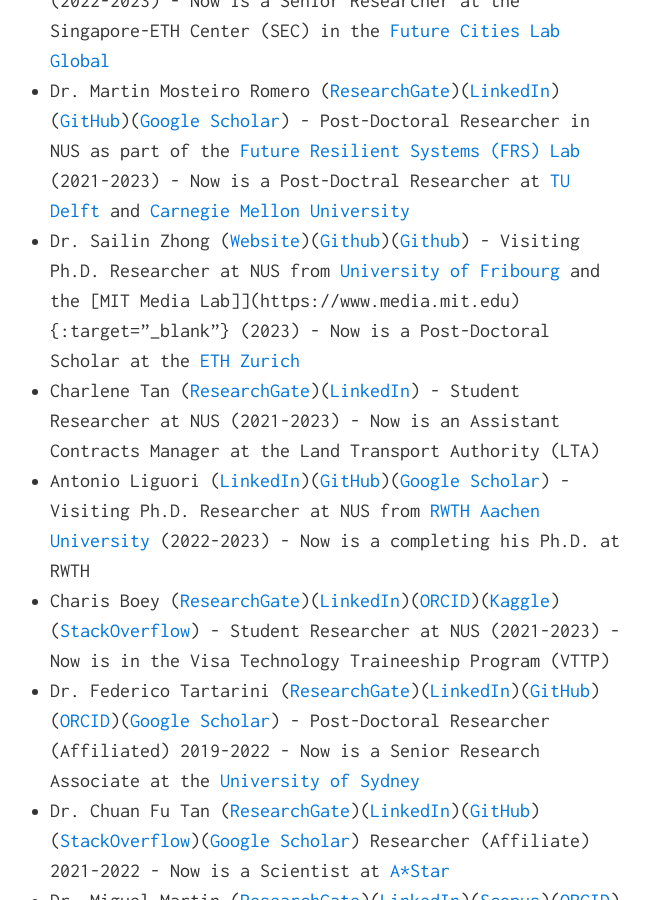
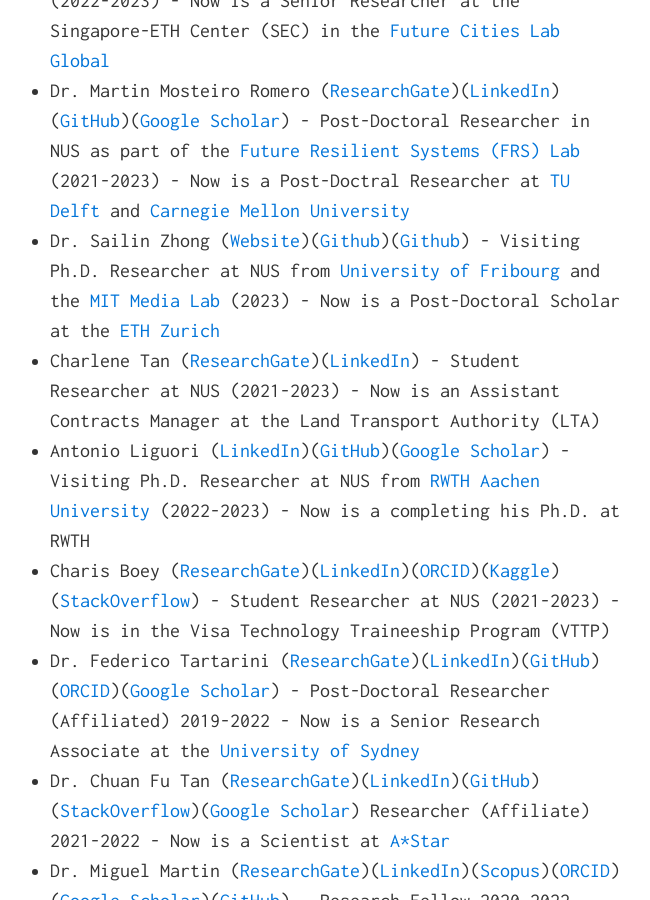
Before and after one commit to buds-lab/buds-lab.github.io, a Jekyll site: the page built from index.md, in a window 1280 px wide and 900 px high, scrolled down 8324 px. Shown: the whole window, without its empty margins (320-970 px from the left). Built offline with Jekyll 4.4.1, drawn with Linux system fonts in a browser that asks for light colours.

Commit message:
Update index.md

```diff
--- a/index.md
+++ b/index.md
@@ -133,7 +133,7 @@ Yun Xuan Chua ([ResearchGate](https://www.researchgate.net/profile/Yun-Xuan-Chua
 <!-- ![Dr. Martin Mosteiro-Romero](buds-lab.github.io/martinmosteiro.png) -->
 * Dr. Martin Mosteiro Romero ([ResearchGate](https://www.researchgate.net/profile/Martin-Mosteiro-Romero){:target="_blank"})([LinkedIn](https://www.linkedin.com/in/mart%C3%ADn-mosteiro-romero-30830727/){:target="_blank"})([GitHub](https://github.com/martin-mosteiro){:target="_blank"})([Google Scholar](https://scholar.google.ch/citations?user=paRcx8wAAAAJ&hl=en){:target="_blank"}) - Post-Doctoral Researcher in NUS as part of the [Future Resilient Systems (FRS) Lab](https://frs.ethz.ch){:target="_blank"} (2021-2023) - Now is a Post-Doctral Researcher at [TU Delft](https://www.tudelft.nl/en/) and [Carnegie Mellon University](https://www.cmu.edu/){:target="_blank"}
 <!-- is a Post-Doctoral Researcher in NUS as part of the [Future Resilient Systems (FRS) Lab](https://frs.ethz.ch){:target="_blank"} within the Module 1.4 - Digital Twin-Enabled System Resilience. The NUS part of this project is led by [Prof. Rudi Stouffs](https://www.sde.nus.edu.sg/arch/staffs/rudi-stouffs-dr/){:target="_blank"} and it is a collaboration with [Prof. Gabriela Hug](https://psl.ee.ethz.ch/people/prof--gabriela-hug.html){:target="_blank"} at the ETH Zurich and [Prof. Adrian Law](http://www.cee.ntu.edu.sg/aboutus/FacultyDir/Pages/cwklaw.aspx){:target="_blank"} from NTU. Dr. Mosteiro holds a Doctor of Sciences (Dr. sc. ETH Zurich) and Masters in Energy Science from the [ETH Z&uuml;rich](http://bit.ly/2nsD908){:target="_blank"} and a Bachelor's Degree in Bioenvironmental Engineering from [Rutgers University](https://www.rutgers.edu){:target="_blank"} in the USA. Dr. Mosteiro is investigating how to use digital twins to improve the resilience of building systems. -->
-* Dr. Sailin Zhong ([Website](https://www.sailinzhong.net){:target="_blank"})([Github](https://github.com/sailinz){:target="_blank"})([Github](https://www.linkedin.com/in/sailin-zhong-53b379a8/){:target="_blank"}) - Visiting Ph.D. Researcher at NUS from [University of Fribourg](https://www.unifr.ch/home/en/){:target="_blank"} and the [MIT Media Lab]](https://www.media.mit.edu){:target="_blank"} (2023) - Now is a Post-Doctoral Scholar at the [ETH Zurich](https://ethz.ch/en.html){:target="_blank"}
+* Dr. Sailin Zhong ([Website](https://www.sailinzhong.net){:target="_blank"})([Github](https://github.com/sailinz){:target="_blank"})([Github](https://www.linkedin.com/in/sailin-zhong-53b379a8/){:target="_blank"}) - Visiting Ph.D. Researcher at NUS from [University of Fribourg](https://www.unifr.ch/home/en/){:target="_blank"} and the [MIT Media Lab](https://www.media.mit.edu){:target="_blank"} (2023) - Now is a Post-Doctoral Scholar at the [ETH Zurich](https://ethz.ch/en.html){:target="_blank"}
 <!-- ![Charlene Tan](buds-lab.github.io/charlenetan.png) -->
 * Charlene Tan ([ResearchGate](https://www.researchgate.net/profile/Charlene-Tan){:target="_blank"})([LinkedIn](https://www.linkedin.com/in/charlene-tan-a9497b143/){:target="_blank"}) - Student Researcher at NUS (2021-2023) - Now is an Assistant Contracts Manager at the Land Transport Authority (LTA)
 <!-- is a Lab Executive in the Department of the Built Environment and collaborator of the BUDS Lab. She is a recent graduate of the [Infrastructure & Project Management program at NUS](https://cde.nus.edu.sg/dbe/introduction-1-1/){:target="_blank"}. Charlene assists in the management of the [Data Science for Construction, Architecture and Engineering Online EDx Course](https://www.edx.org/course/Data-Science-for-Construction-Architecture-and-Engineering){:target="_blank"} and assists with the Internet-of-Buildings portal and experimental deployments. -->
```
